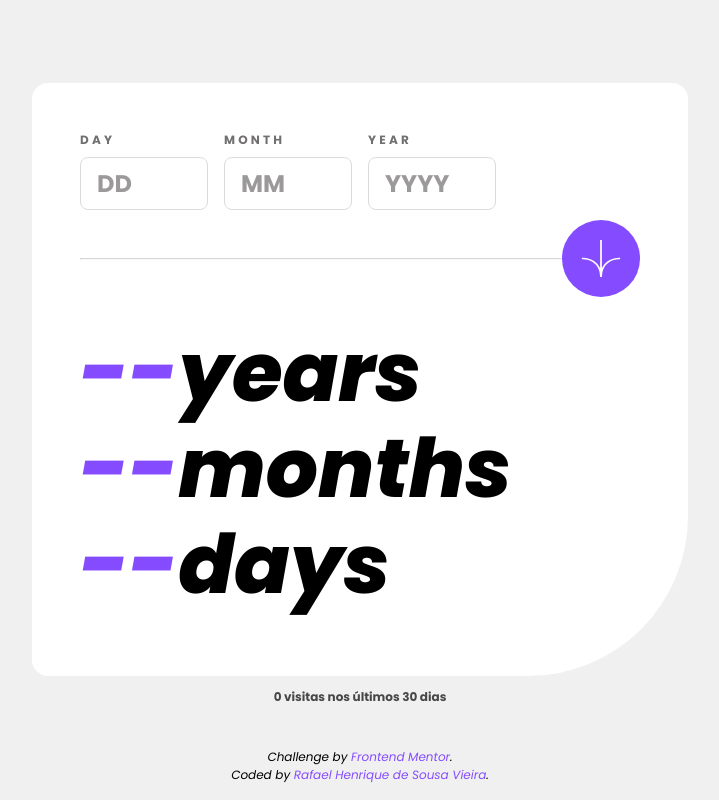
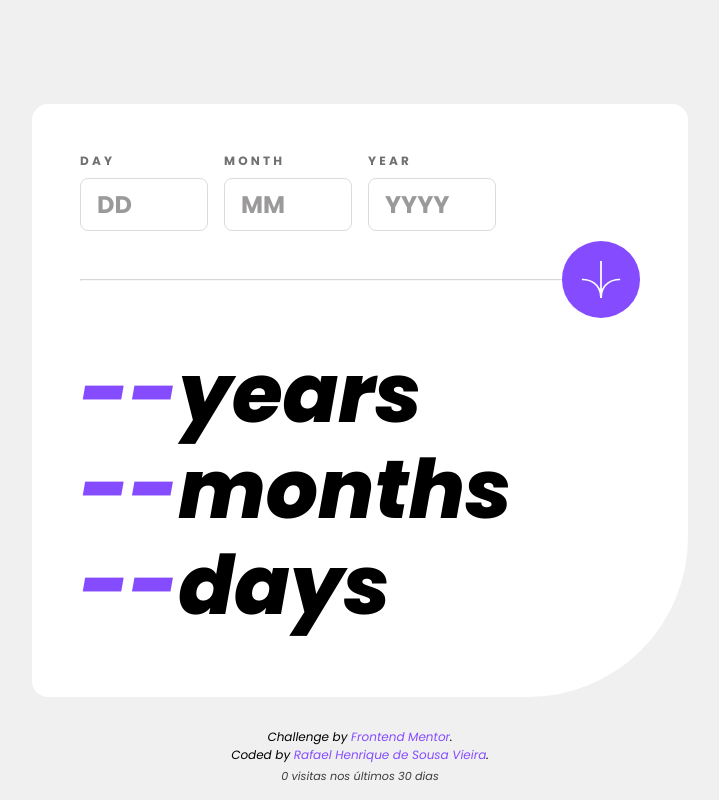
Before and after one commit to RafaelHDSV/Age-calculator-app, a plain HTML site: page index.html in a window 1280 px wide. Shown: the whole page, without its empty margins (280-999 px from the left). Drawn offline with Linux system fonts and the light colour scheme.

Commit message:
Fix Vieira Analytics collect and visit-count footer placement.

```diff
--- a/index.html
+++ b/index.html
@@ -57,12 +57,12 @@
 		<footer class="attribution">
 			<p>Challenge by <a href="https://www.frontendmentor.io?ref=challenge" target="_blank">Frontend Mentor</a>.</p>
 			<p>Coded by <a href="https://github.com/RafaelHDSV" target="_blank">Rafael Henrique de Sousa Vieira</a>.</p>
-		</footer>
+		  <p id="va-visits" aria-live="polite" hidden style="margin:0.35rem 0 0;padding:0;text-align:center;font-size:0.7rem;line-height:1.3;opacity:0.75;color:inherit"></p>
+  </footer>
 
 		<script src="script.js"></script>
 	    <script type="module" src="js/analytics.js"></script>
 <script data-name="BMC-Widget" data-cfasync="false" src="https://cdnjs.buymeacoffee.com/1.0.0/widget.prod.min.js" data-id="vieira" data-description="Support me on Buy me a coffee!" data-message="" data-color="#854DFF" data-position="Right" data-x_margin="18" data-y_margin="18"></script>
-    <p id="va-visits" aria-live="polite" hidden style="margin:0;padding:0.75rem 1rem;text-align:center;font-size:0.75rem;opacity:0.7"></p>
     <script type="module" src="js/visit-count.js"></script>
 </body>
 </html>
--- a/vendor/vieira-analytics/package.json
+++ b/vendor/vieira-analytics/package.json
@@ -9,11 +9,13 @@
   "exports": {
     ".": {
       "types": "./dist/index.d.ts",
-      "import": "./dist/index.js"
+      "import": "./dist/index.js",
+      "default": "./dist/index.js"
     },
     "./react": {
       "types": "./dist/react.d.ts",
-      "import": "./dist/react.js"
+      "import": "./dist/react.js",
+      "default": "./dist/react.js"
     }
   },
   "sideEffects": false,
```
